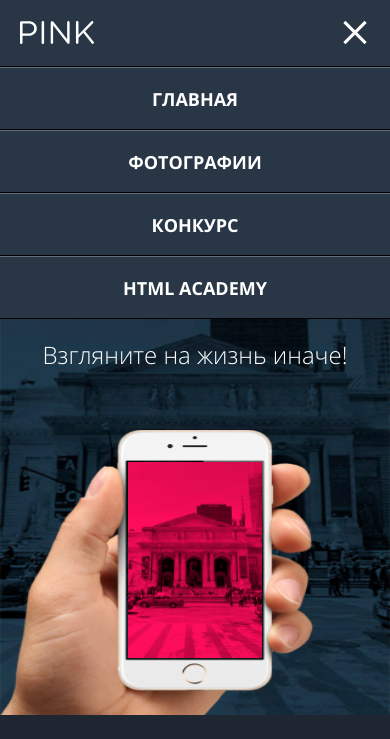
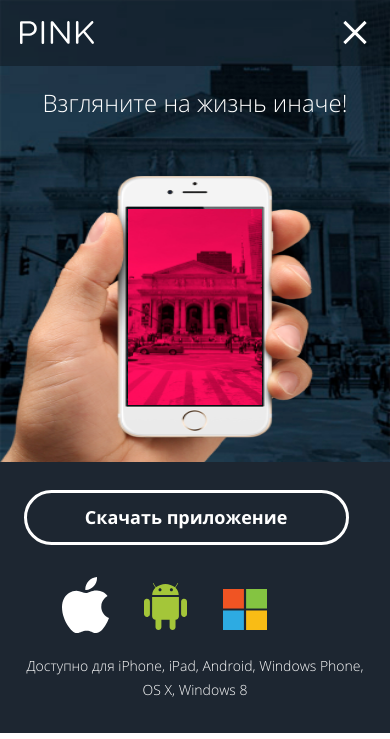
Before and after one commit to Tim1331/1464733-pink-22, a website: page source/index.html in a window 390 px wide. Shown: the top 739 px of the page. Drawn offline with nearby package versions, Linux system fonts and the light colour scheme; files that its build step writes are made by us from their sources.

Commit message:
Стилизация модификаторов --wanting-nav

```diff
--- a/source/index.html
+++ b/source/index.html
@@ -9,7 +9,7 @@
 </head>
 
 <body class="page__body">
-  <header class="page-header">
+  <header class="page-header page-header--substrate">
     <a class="page-header__logo" href="#">
       <picture>
         <source media="(min-width: 960px)" srcset="img/logodesktop.svg">
@@ -19,7 +19,7 @@
     </a>
     <button class="page-header__toogle page-header__toogle--icon-closed" type="button"><span
         class="visually-hidden">Открыть меню</span></button>
-    <nav class="main-nav main-nav--opened">
+    <nav class="main-nav main-nav--closed">
       <ul class="main-nav__list main-nav__list--menu site-list">
         <li class="site-list__item">
           <a class="site-list__link" href="#">Главная</a>
@@ -38,10 +38,10 @@
   </header>
   <main class="main-page">
     <h1 class="visually-hidden">Cервис PINK - взгляни на мир по-новому!</h1>
-    <section class="main-page__slogan slogan">
+    <section class="main-page__slogan slogan--wanting-nav">
       <div class="slogan__wrapper">
         <h2 class="visually-hidden">Блок со слогоном!</h2>
-        <p class="slogan__leed">Взгляните на жизнь иначе!</p>
+        <p class="slogan__leed slogan__leed--wanting-nav">Взгляните на жизнь иначе!</p>
       </div>
     </section>
     <section class="store">
--- a/source/less/blocks/slogan.less
+++ b/source/less/blocks/slogan.less
@@ -41,6 +41,32 @@
       background-position: 717px 278px, 151px 213px, 0 0;
       background-size: 228px 406px, 1042px 645px, 1196px 858px;
     } */
+
+  &--wanting-nav {
+    background-image: url("../img/screenmobile.jpg"), url("../img/phonemobile.png"), url("../img/backmobile.jpg");
+    background-repeat: no-repeat, no-repeat, no-repeat;
+    background-position: 50% 78.5%, 0% 100%, 0% 0%;
+    background-size: 34.3% 42.5%, 100% 62%, 100% 117%;
+    height: 462px;
+    margin-top: -66px;
+
+    @media (min-width: @tablet-width) {
+      background-image: url("../img/bgscreen.jpg"), url("../img/phone.png"), url("../img/backtablet.jpg");
+      background-repeat: no-repeat, no-repeat, no-repeat;
+      background-position: 78.9% 63.6%, 50% 104%, 0% 0%;
+      background-size: 29.1% 47.2%, 134.1% 74.9%, 100% 118%;
+      height: 729px;
+      margin-top: -110px;
+    }
+
+    @media (min-width: @desktop-width) {
+      background-image: url("../img/bgscreen.jpg"), url("../img/phone.png"), url("../img/bgimg.jpg");
+      background-repeat: no-repeat, no-repeat, no-repeat;
+      background-position: 66.6% 60.3%, 50% 100%, 0% 0%;
+      background-size: 19.2% 48.3%, 88.42% 76.4%, 100% 100%;
+      height: 853px;
+    }
+  }
 }
 
 .slogan__wrapper {
@@ -85,4 +111,17 @@
     padding-top: 210px;
     padding-left: 0;
   }
+
+  &--wanting-nav {
+    padding-top: 88px;
+
+    @media (min-width: @tablet-width) {
+      padding-top: 208px;
+    }
+
+    @media (min-width: @desktop-width) {
+      padding-top: 210px;
+      padding-left: 0;
+    }
+  }
 }
```
